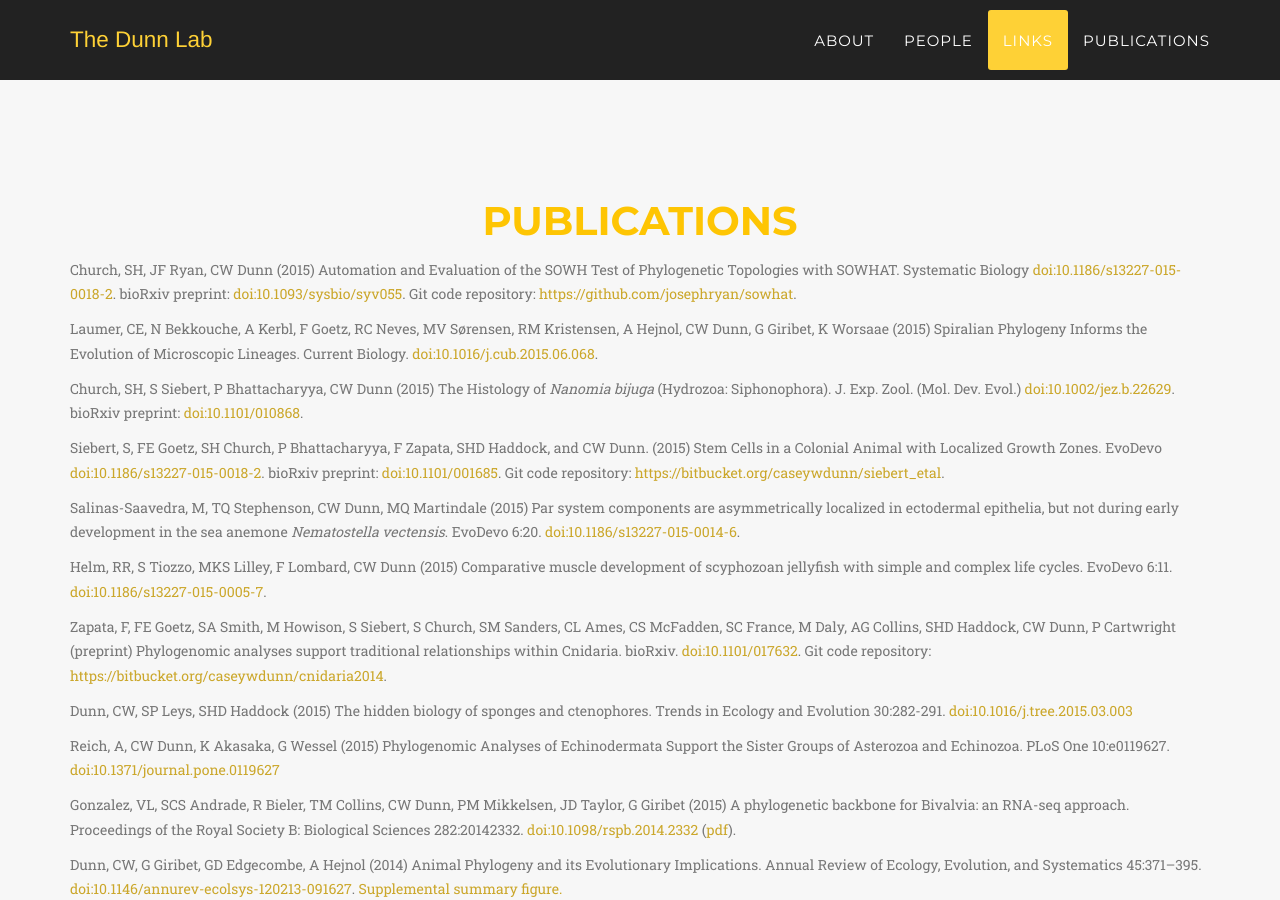
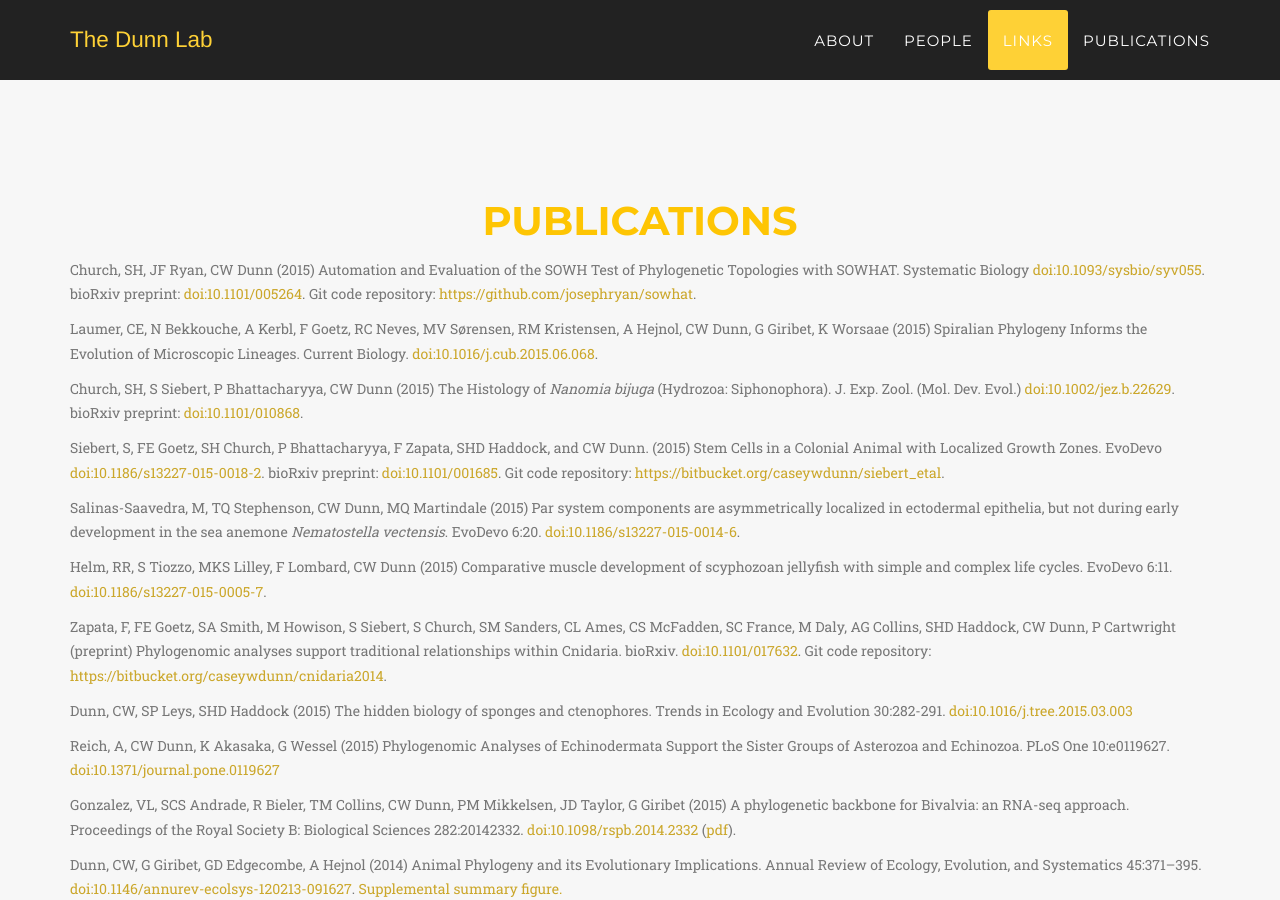
Before and after one commit to caseywdunn/caseywdunn.github.io, a Jekyll site: the page built from index.html, in a window 1280 px wide and 900 px high, scrolled down 7035 px. Built offline with Jekyll 4.4.1, drawn with Linux system fonts in a browser that asks for light colours; some web fonts are replaced.

Commit message:
fixed link

```diff
--- a/_includes/publications.html
+++ b/_includes/publications.html
@@ -8,7 +8,7 @@
             </div>
 
 <div class="box"><div class="box-title"></div><div class="box-body">
-	<p class="text-muted">Church, SH, JF Ryan, CW Dunn (2015) Automation and Evaluation of the SOWH Test of Phylogenetic Topologies with SOWHAT. Systematic Biology <a href="http://dx.doi.org/10.1186/s13227-015-0018-2">doi:10.1186/s13227-015-0018-2</a>. bioRxiv preprint: <a href="10.1093/sysbio/syv055">doi:10.1093/sysbio/syv055</a>. Git code repository: <a href="https://github.com/josephryan/sowhat">https://github.com/josephryan/sowhat</a>.</p>
+	<p class="text-muted">Church, SH, JF Ryan, CW Dunn (2015) Automation and Evaluation of the SOWH Test of Phylogenetic Topologies with SOWHAT. Systematic Biology <a href="http://dx.doi.org/10.1093/sysbio/syv055">doi:10.1093/sysbio/syv055</a>. bioRxiv preprint: <a href="http://dx.doi.org/10.1101/005264">doi:10.1101/005264</a>. Git code repository: <a href="https://github.com/josephryan/sowhat">https://github.com/josephryan/sowhat</a>.</p>
 </div><div class="box-footer"> </div></div>
 
 <div class="box"><div class="box-title"></div><div class="box-body">
```
